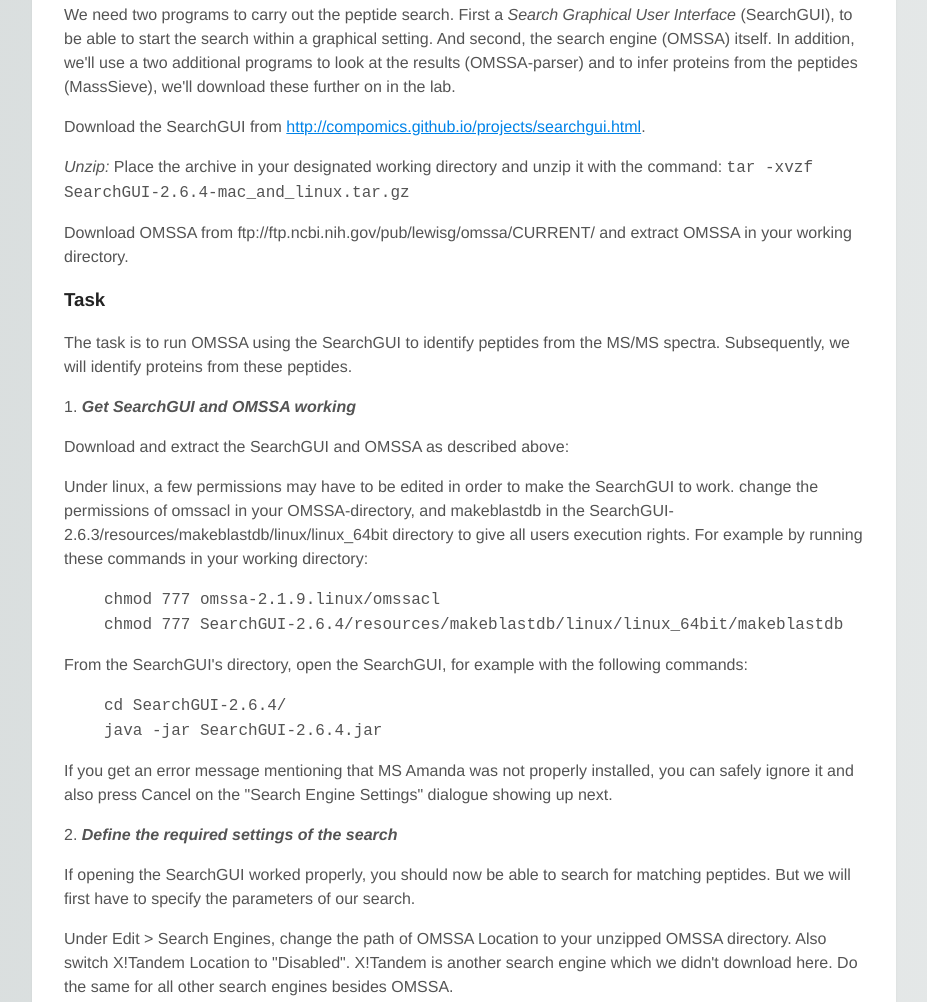
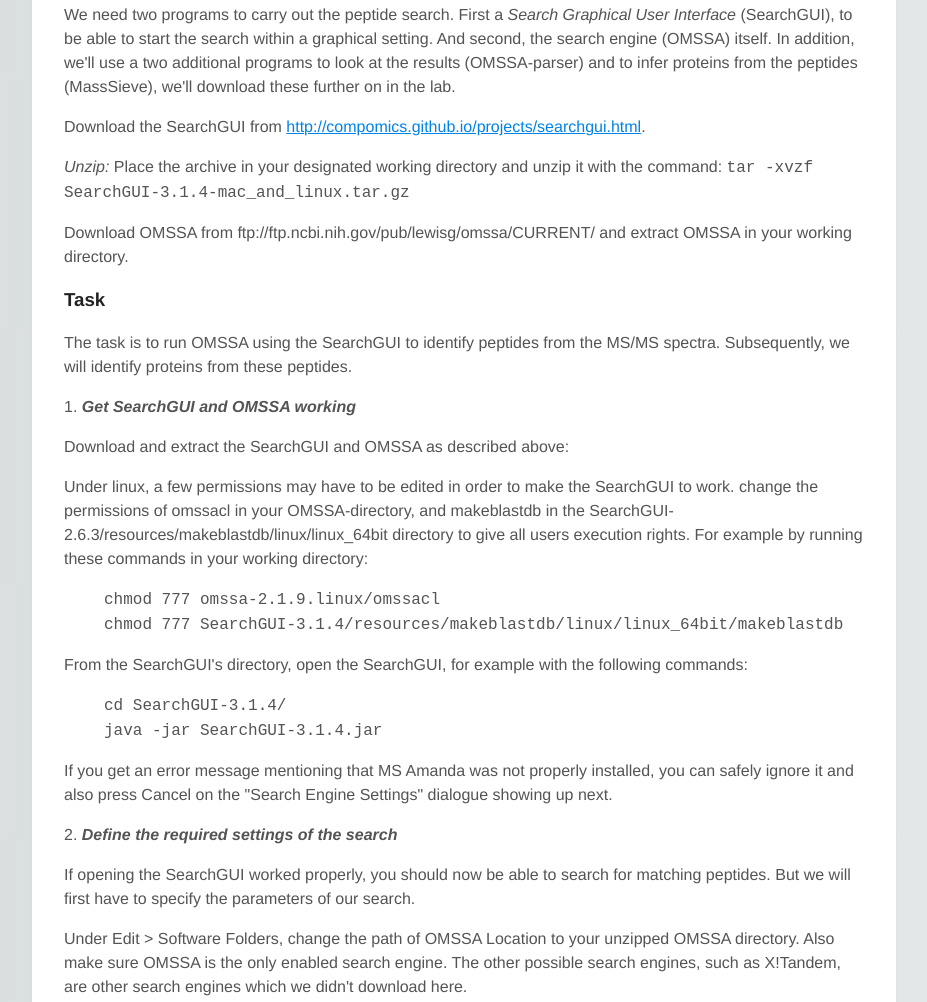
Before and after one commit to statisticalbiotechnology/bb2490, a plain HTML site: page computer_exercises/lab4/index.html in a window 1280 px wide. Shown: the part 688-1690 px from the top of the page, without its empty margins (176-1103 px from the left). Drawn offline with Linux system fonts and the light colour scheme.

Commit message:
Updated instructions for lab 4 to match SearchGUI version 3.1.4

```diff
--- a/computer_exercises/lab4/index.html
+++ b/computer_exercises/lab4/index.html
@@ -32,7 +32,7 @@
 
 <p>Download the SearchGUI from <a href="http://compomics.github.io/projects/searchgui.html">http://compomics.github.io/projects/searchgui.html</a>.</p>
 
-<p><i>Unzip:</i> Place the archive in your designated working directory and unzip it with the command: <code>tar -xvzf SearchGUI-2.6.4-mac_and_linux.tar.gz</code></p>
+<p><i>Unzip:</i> Place the archive in your designated working directory and unzip it with the command: <code>tar -xvzf SearchGUI-3.1.4-mac_and_linux.tar.gz</code></p>
 
 <p>Download OMSSA from ftp://ftp.ncbi.nih.gov/pub/lewisg/omssa/CURRENT/ and extract OMSSA in your working directory.</p>
 
@@ -49,7 +49,7 @@
 <blockquote>
     <code>
         chmod 777 omssa-2.1.9.linux/omssacl<br/>
-        <nobr>chmod 777 SearchGUI-2.6.4/resources/makeblastdb/linux/linux_64bit/makeblastdb</nobr><br/>
+        <nobr>chmod 777 SearchGUI-3.1.4/resources/makeblastdb/linux/linux_64bit/makeblastdb</nobr><br/>
     </code>
 </blockquote>
 
@@ -57,8 +57,8 @@
 
 <blockquote>
     <code>
-cd SearchGUI-2.6.4/<br/>
-java -jar SearchGUI-2.6.4.jar<br/>
+cd SearchGUI-3.1.4/<br/>
+java -jar SearchGUI-3.1.4.jar<br/>
     </code>
 </blockquote>
 
@@ -68,7 +68,7 @@
 
 <p>If opening the SearchGUI worked properly, you should now be able to search for matching peptides. But we will first have to specify the parameters of our search.</p>
 
-<p>Under Edit &gt; Search Engines, change the path of OMSSA Location to your unzipped OMSSA directory. Also switch X!Tandem Location to "Disabled". X!Tandem is another search engine which we didn't download here. Do the same for all other search engines besides OMSSA.</p>
+<p>Under Edit &gt; Software Folders, change the path of OMSSA Location to your unzipped OMSSA directory. Also make sure OMSSA is the only enabled search engine. The other possible search engines, such as X!Tandem, are other search engines which we didn't download here. </p>
 
 <p>Under "Input &amp; Output", select the yeast_spectra.mgf file as the "Spectrum File", and an appropriate "Output Folder".</p>
 
```
